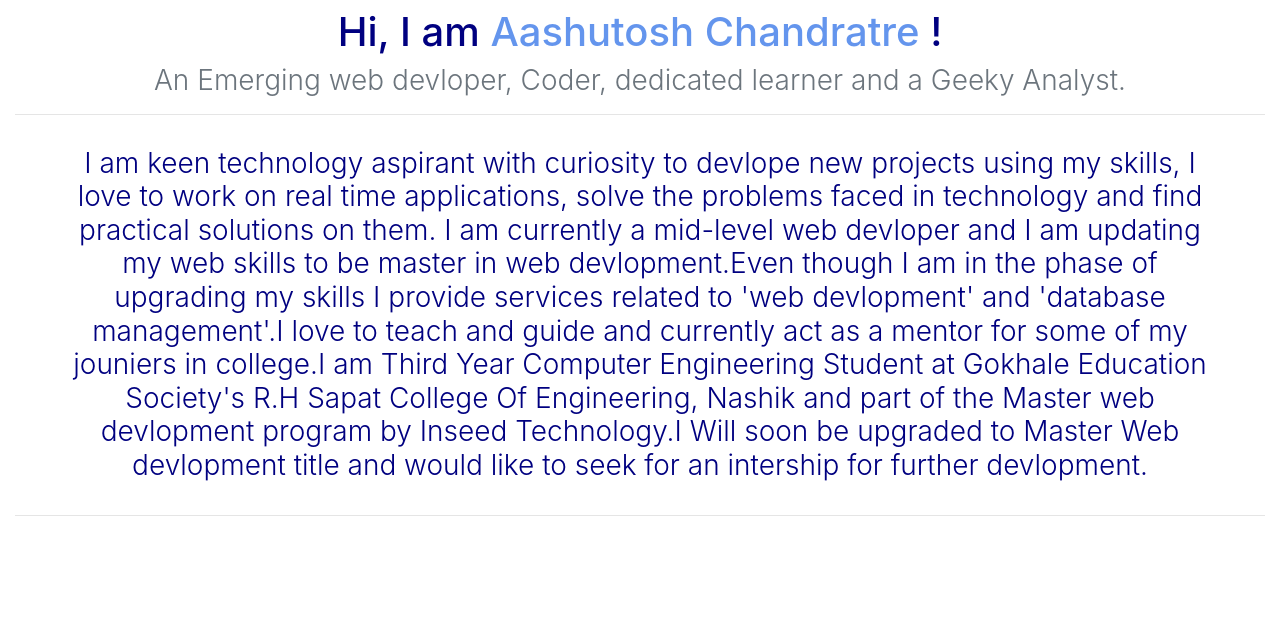
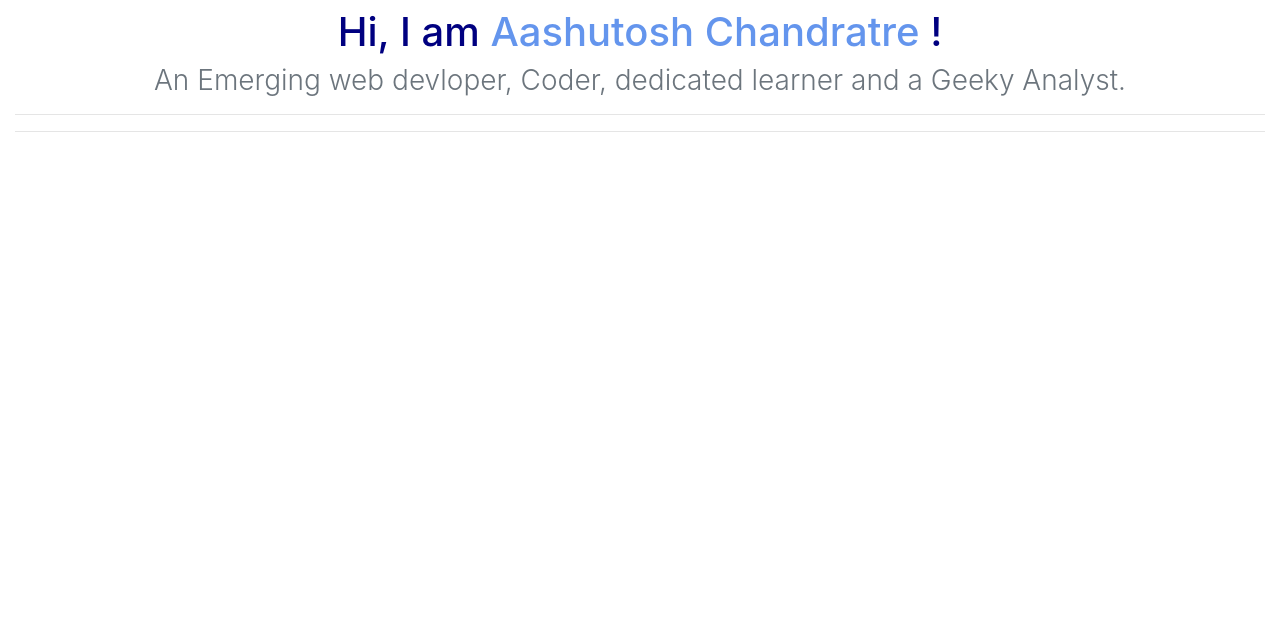
Before and after one commit to aashutoshchandratre/Resume, a plain HTML site: page index.html in a window 1280 px wide. Shown: the part 1040-1680 px from the top of the page. Drawn offline with Linux system fonts and the light colour scheme.

Commit message:
Update index.html

```diff
--- a/index.html
+++ b/index.html
@@ -150,7 +150,6 @@
             An Emerging web devloper, Coder, dedicated learner and a Geeky Analyst.
         </h3>
         <hr>
-        <h3 class=" font-weight-light px-5 py-3"> <center> <font style="color:navy;">I am  keen technology aspirant with curiosity to devlope new projects using my skills, I love to work on real time applications, solve the problems faced in technology and find practical solutions on them. I am currently a mid-level web devloper and I am updating my web skills to be master in web devlopment.Even though I am in the phase of upgrading my skills I provide services related to 'web devlopment' and 'database management'.I love to teach and guide and currently act as a mentor for some of my jouniers in college.I am Third Year Computer Engineering Student at Gokhale Education Society's R.H Sapat College Of Engineering, Nashik and part of the Master web devlopment program by Inseed Technology.I Will soon be upgraded to Master Web devlopment title and would like to seek for an intership for further devlopment.</font> </center></h3>
         <hr>
       </center>
     </div>
```
